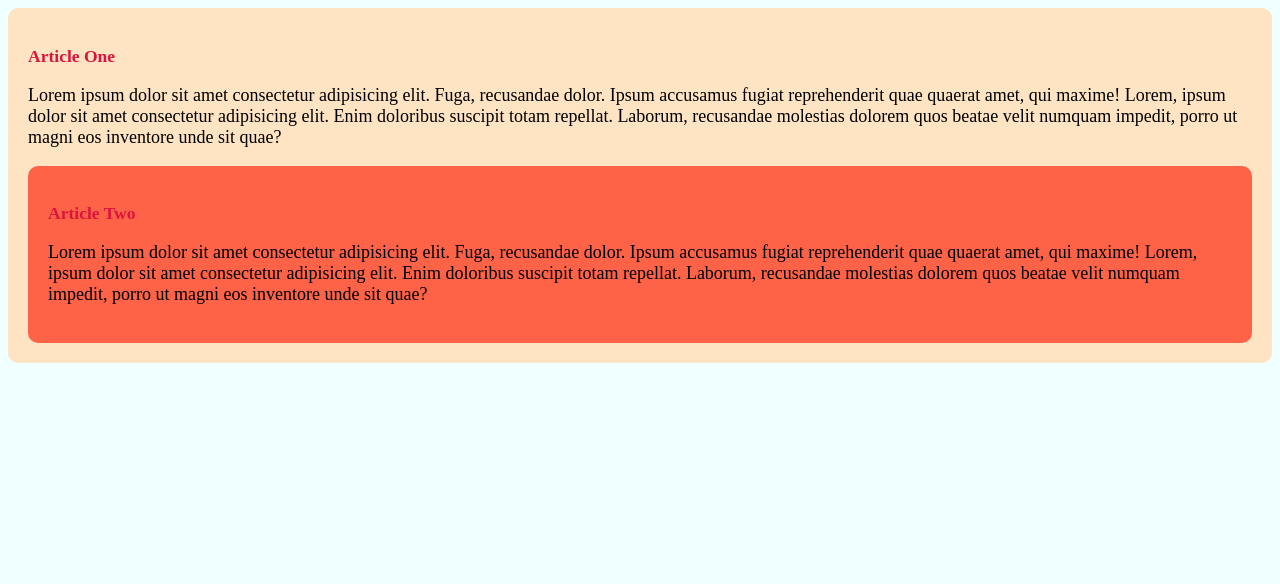
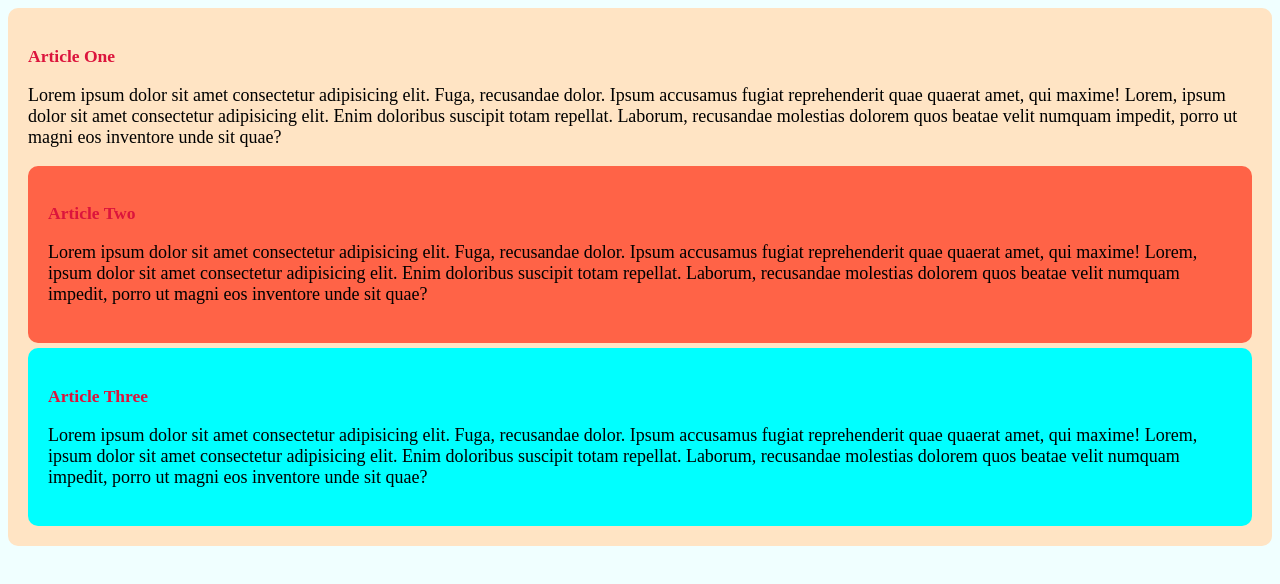
Before and after one commit to Speed002/web1, a plain HTML site: page index.html in a window 1280 px wide. Drawn offline with Linux system fonts and the light colour scheme.

Commit message:
Article Three Added

```diff
--- a/index.html
+++ b/index.html
@@ -18,6 +18,11 @@
                 <h3>Article Two</h3>
                 <p>Lorem ipsum dolor sit amet consectetur adipisicing elit. Fuga, recusandae dolor. Ipsum accusamus fugiat reprehenderit quae quaerat amet, qui maxime! Lorem, ipsum dolor sit amet consectetur adipisicing elit. Enim doloribus suscipit totam repellat. Laborum, recusandae molestias dolorem quos beatae velit numquam impedit, porro ut magni eos inventore unde sit quae?</p>
             </div>
+
+            <div id="A3">
+                <h3>Article Three</h3>
+                <p>Lorem ipsum dolor sit amet consectetur adipisicing elit. Fuga, recusandae dolor. Ipsum accusamus fugiat reprehenderit quae quaerat amet, qui maxime! Lorem, ipsum dolor sit amet consectetur adipisicing elit. Enim doloribus suscipit totam repellat. Laborum, recusandae molestias dolorem quos beatae velit numquam impedit, porro ut magni eos inventore unde sit quae?</p>
+            </div>
         </section>
     </main>
 </body>
--- a/style.css
+++ b/style.css
@@ -12,6 +12,7 @@ body{
 }
 div, section{
     border-radius: 10px;
+    margin-top: 5px;
 }
 h3{
     color: crimson;
@@ -19,3 +20,8 @@ h3{
 div p{
     font-size: 18px;
 }
+
+#A3{
+    background-color:cyan;
+    padding: 20px;
+}
```
